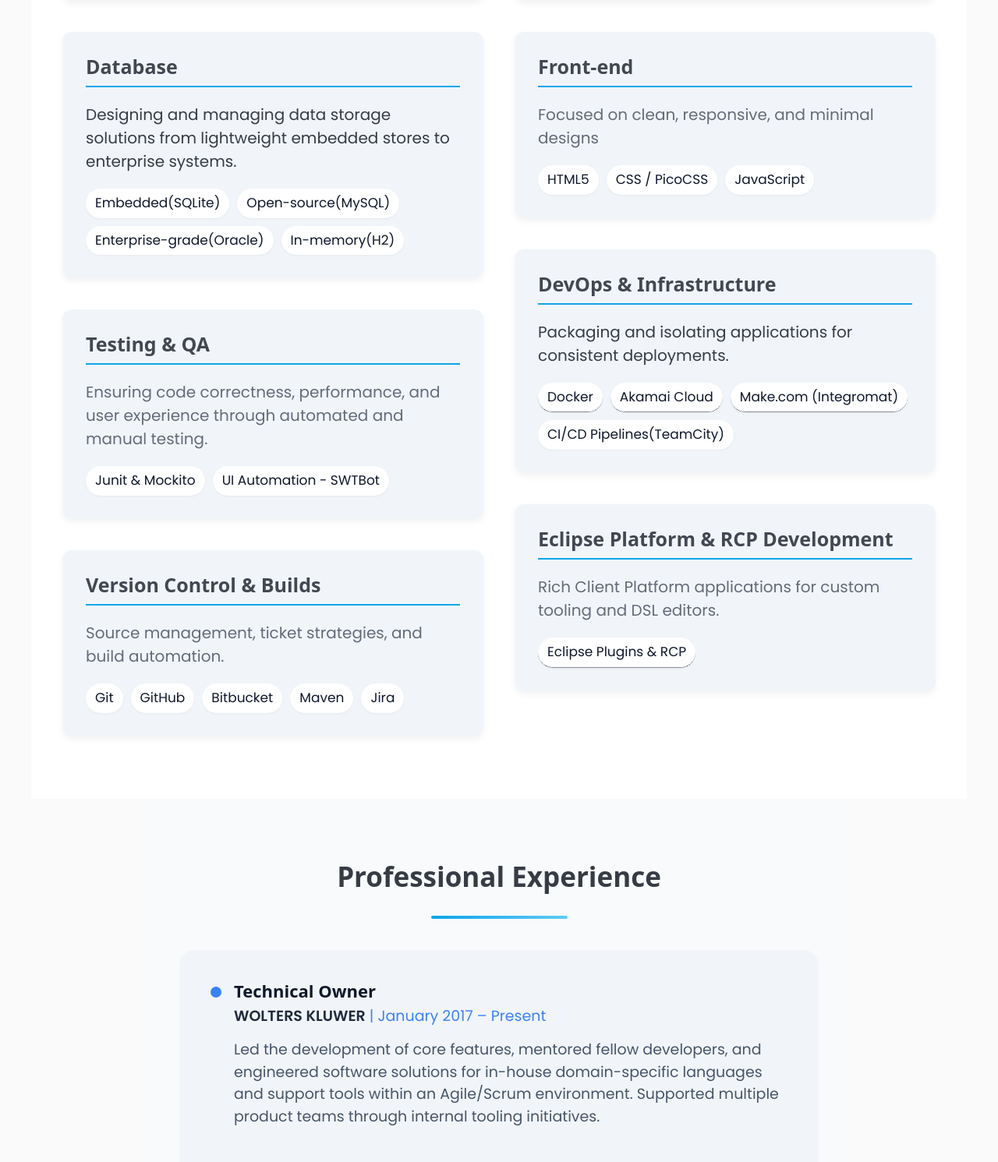
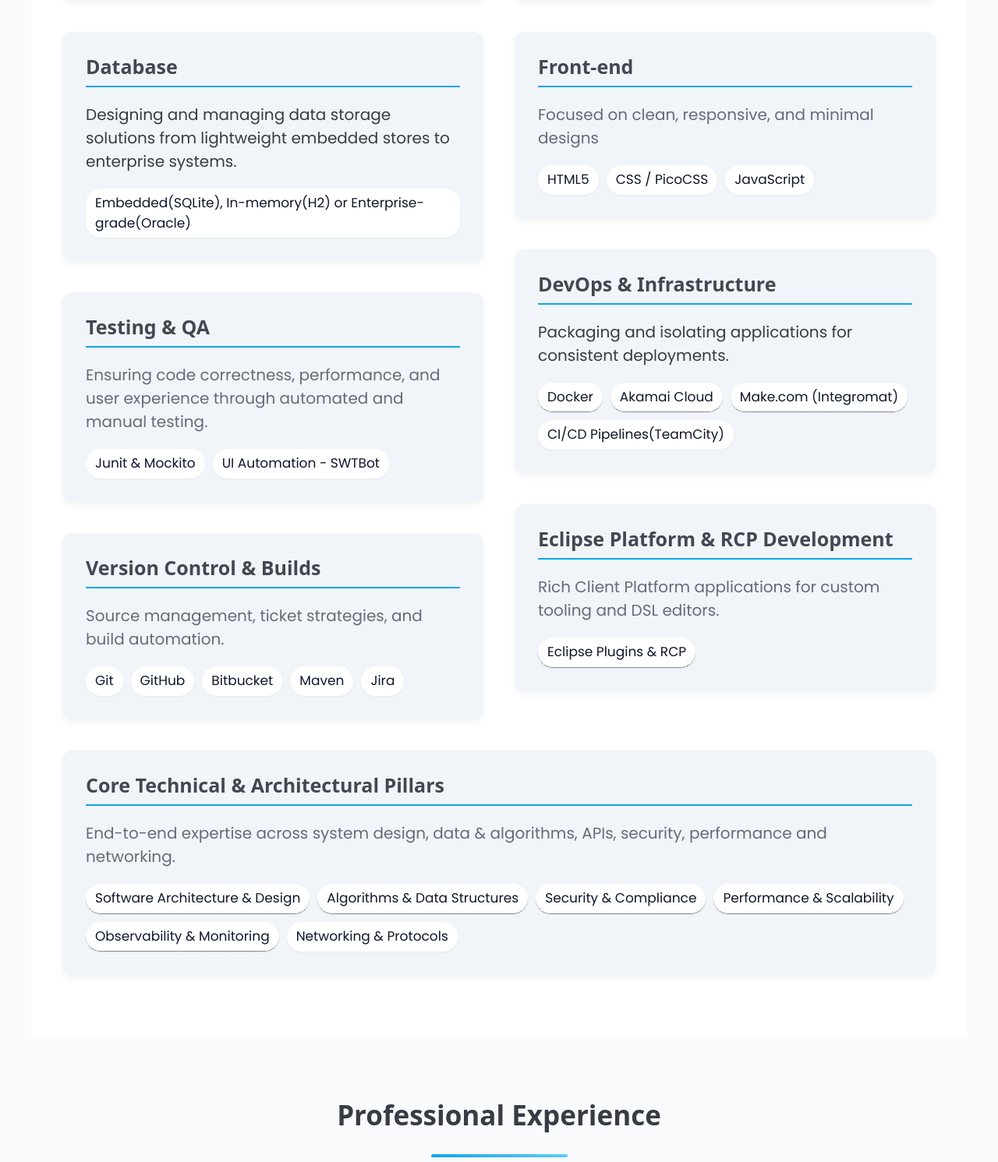
Before and after one commit to botacatalin/Portfolio_CV, a Flask app: page / in a window 1280 px wide. Shown: the part 3719-5210 px from the top of the page at 78% size. Run offline with Flask 3, Linux system fonts and the light colour scheme; some libraries are stand-ins or nearby versions.

Commit message:
Update skills

```diff
--- a/templates/_skills.html
+++ b/templates/_skills.html
@@ -14,7 +14,7 @@
                 </hgroup>
 
                 <div class="skills-tags">
-                    <span data-tooltip="Code generation and model transformation in MDE-based tools">XText / Xtend</span>
+                    <span data-tooltip="Code generation and model transformation">XText / Xtend</span>
                     <span data-tooltip="Industrial programming standards used in automation and PLC integration">IEC 61131-3</span>
                 </div>
             </div>
@@ -25,10 +25,7 @@
                 <p>Designing and managing data storage solutions from lightweight embedded stores to enterprise
                     systems.</p>
                 <div class="skills-tags">
-                    <span>Embedded(SQLite)</span>
-                    <span>Open-source(MySQL)</span>
-                    <span>Enterprise-grade(Oracle)</span>
-                    <span>In-memory(H2)</span>
+                    <span>Embedded(SQLite), In-memory(H2) or Enterprise-grade(Oracle)</span>
                 </div>
             </div>
 
@@ -112,5 +109,20 @@
 
 
         </div>
+        <div class="skill-card">
+            <hgroup>
+                <h3>Core Technical &amp; Architectural Pillars</h3>
+                <p>End-to-end expertise across system design, data &amp; algorithms, APIs, security, performance and
+                    networking.</p>
+            </hgroup>
+            <div class="skills-tags">
+                <span data-tooltip="High-level system decomposition, design patterns">Software Architecture &amp; Design</span>
+                <span data-tooltip="Trees, graphs, hash tables, dynamic programming, Big-O analysis">Algorithms & Data Structures</span>
+                <span data-tooltip="OWASP Top-10, input/output validation">Security &amp; Compliance</span>
+                <span data-tooltip="Profiling, caching, resilience patterns, HA/DR">Performance &amp; Scalability</span>
+                <span data-tooltip="Logging, metrics, tracing">Observability &amp; Monitoring</span>
+                <span>Networking &amp; Protocols</span>
+            </div>
+        </div>
     </div>
 </section>
```
